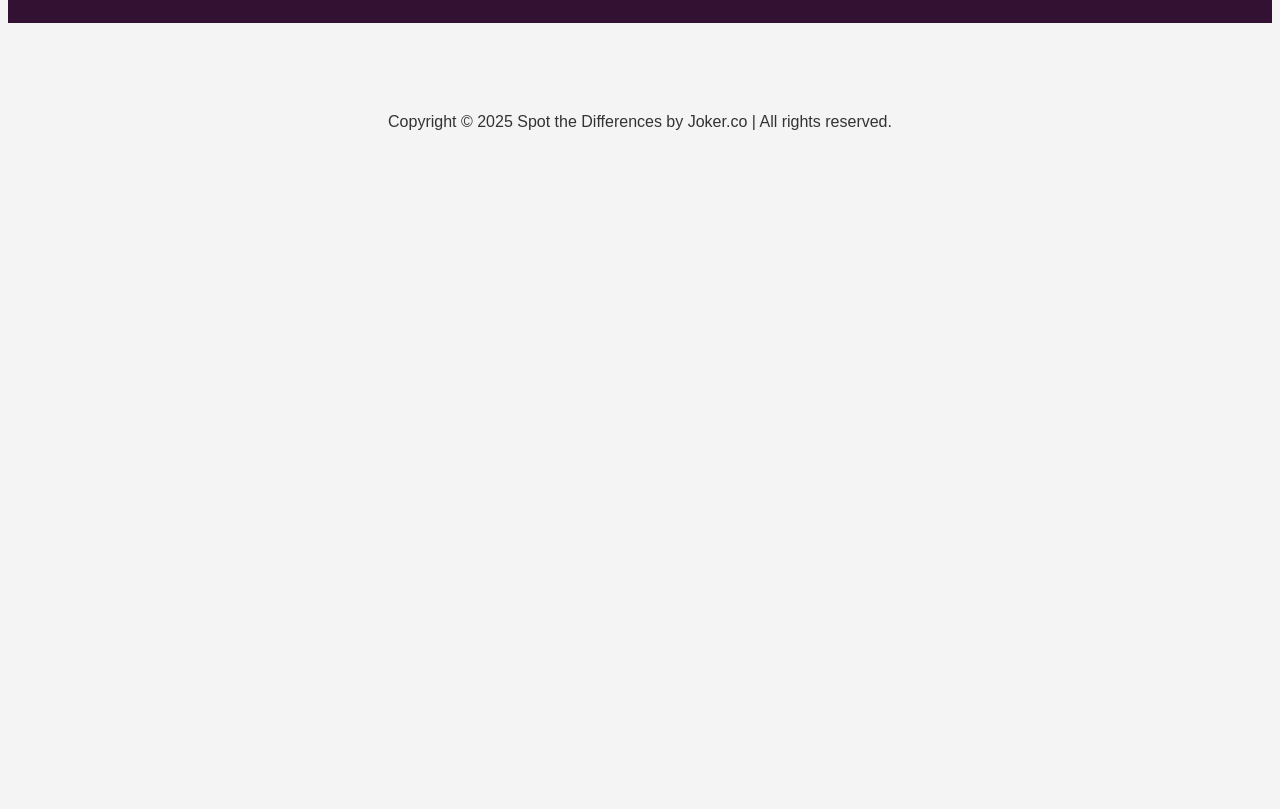
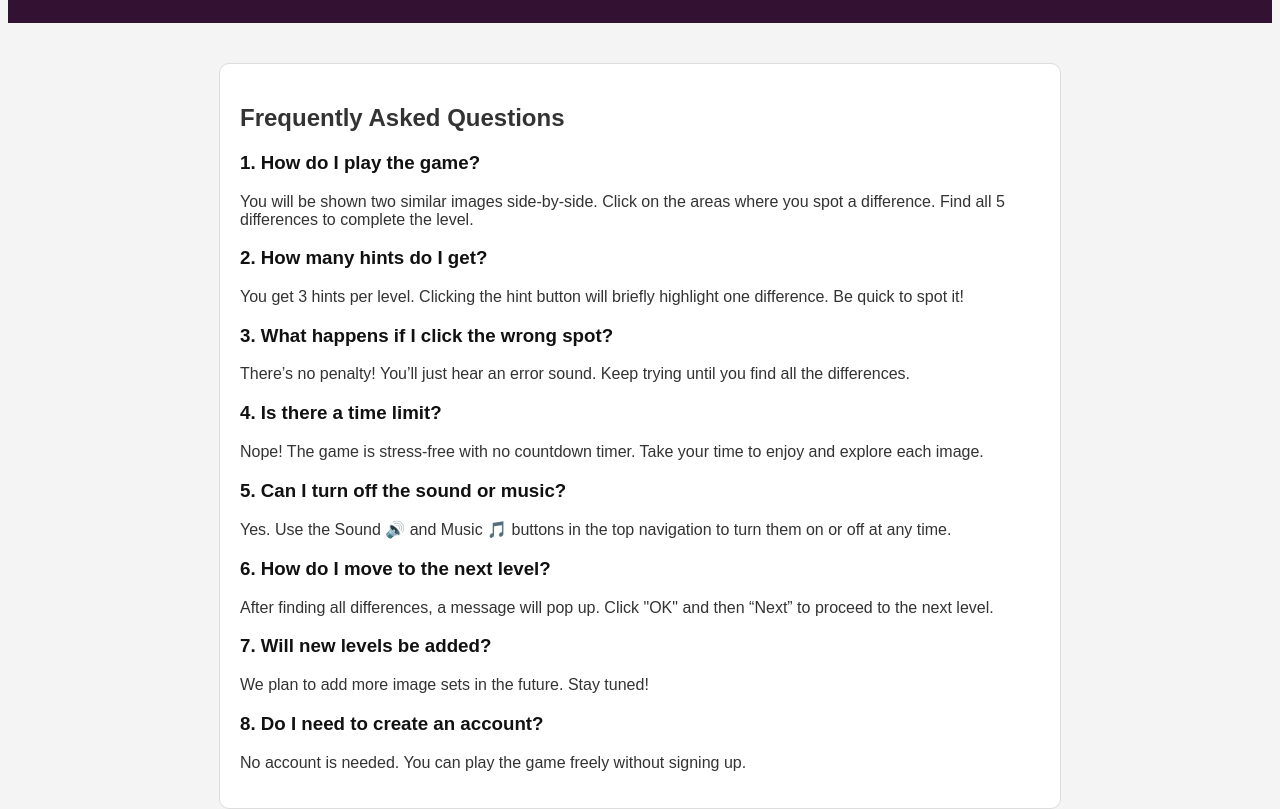
Before and after one commit to nutellayan/WebTech, a website built with webpack: page faq.html in a window 1280 px wide. Shown: the part 179-988 px from the top of the page. Before the commit the page ends 800 px from the top, so only its background shows below. Built offline with nearby package versions, Linux system fonts and the light colour scheme.

Commit message:
Update FAQ

```diff
--- a/faq.html
+++ b/faq.html
@@ -22,6 +22,37 @@
   <a href="contact.html">Contact</a>
 </div>
 
+<div class="content">
+  <section class="faq">
+    <h1>Frequently Asked Questions</h1>
+
+    <h3>1. How do I play the game?</h3>
+    <p>You will be shown two similar images side-by-side. Click on the areas where you spot a difference. Find all 5 differences to complete the level.</p>
+
+    <h3>2. How many hints do I get?</h3>
+    <p>You get 3 hints per level. Clicking the hint button will briefly highlight one difference. Be quick to spot it!</p>
+
+    <h3>3. What happens if I click the wrong spot?</h3>
+    <p>There’s no penalty! You’ll just hear an error sound. Keep trying until you find all the differences.</p>
+
+    <h3>4. Is there a time limit?</h3>
+    <p>Nope! The game is stress-free with no countdown timer. Take your time to enjoy and explore each image.</p>
+
+    <h3>5. Can I turn off the sound or music?</h3>
+    <p>Yes. Use the Sound 🔊 and Music 🎵 buttons in the top navigation to turn them on or off at any time.</p>
+
+    <h3>6. How do I move to the next level?</h3>
+    <p>After finding all differences, a message will pop up. Click "OK" and then “Next” to proceed to the next level.</p>
+
+    <h3>7. Will new levels be added?</h3>
+    <p>We plan to add more image sets in the future. Stay tuned!</p>
+
+    <h3>8. Do I need to create an account?</h3>
+    <p>No account is needed. You can play the game freely without signing up.</p>
+  </section>
+</div>
+
+
 <footer>
   <p>Copyright © 2025 Spot the Differences by Joker.co | All rights reserved.</p>
 </footer>
```
